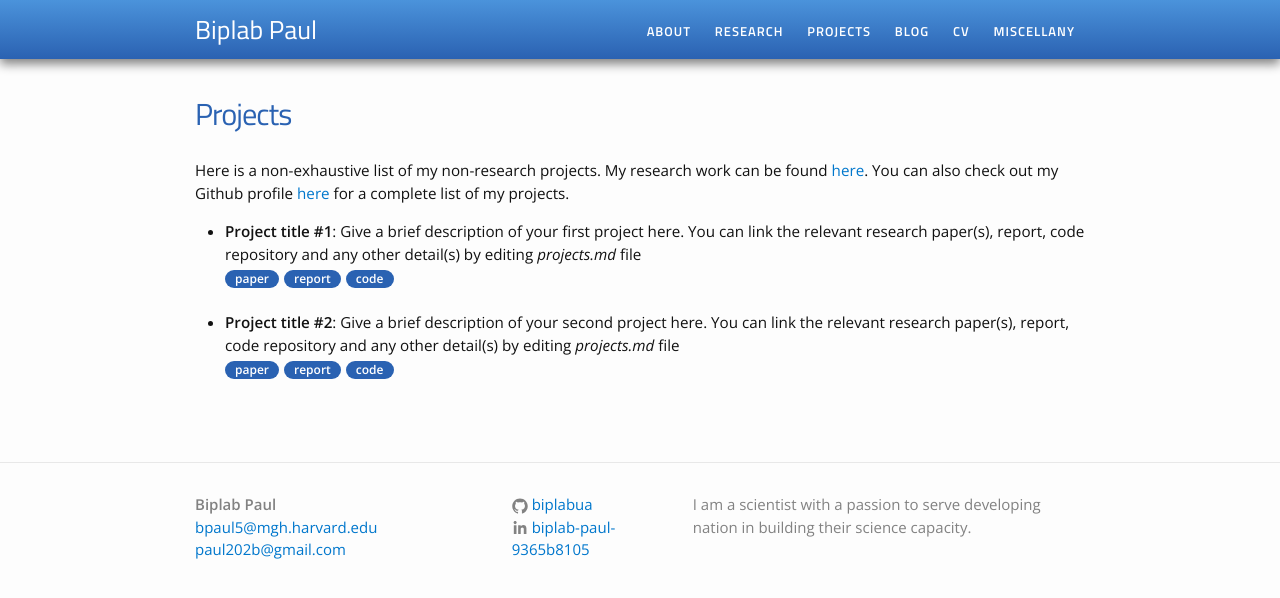
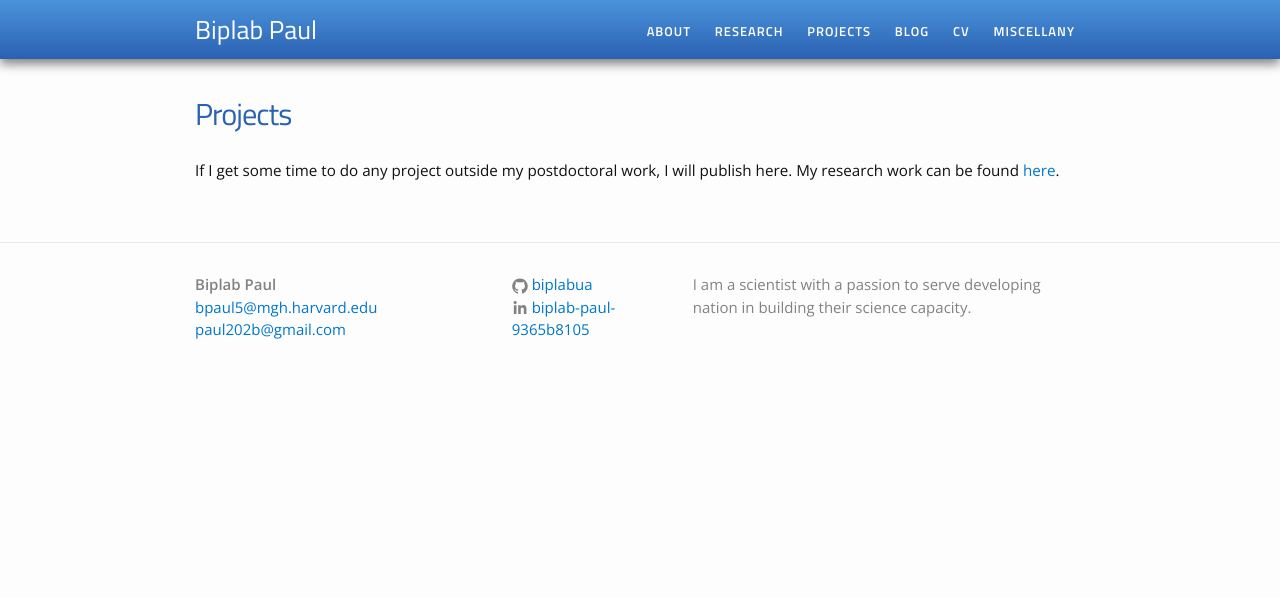
Before and after one commit to biplabua/biplabua.github.io, a Jekyll site: the page built from projects.md, in a window 1280 px wide. Shown: the top 598 px of the page. Built offline with Jekyll 4.4.1, drawn with Linux system fonts in a browser that asks for light colours.

Commit message:
Update projects.md

```diff
--- a/projects.md
+++ b/projects.md
@@ -4,16 +4,4 @@ permalink: /projects/
 title: Projects
 ---
 
-Here is a non-exhaustive list of my non-research projects. My research work can be found <a href="/research">here</a>. You can also check out my Github profile <a href="">here</a> for a complete list of my projects.
-
-<ul>
-	<li>
-		<b>Project title #1</b>: Give a brief description of your first project here. You can link the relevant research paper(s), report, code repository and any other detail(s) by editing <i>projects.md</i> file<br>
-		<a href=""><div class="color-button">paper</div></a><a href="project_1.pdf"><div class="color-button">report</div></a><a href=""><div class="color-button">code</div></a>
-	</li><br>
-	<li>
-		<b>Project title #2</b>: Give a brief description of your second project here. You can link the relevant research paper(s), report, code repository and any other detail(s) by editing <i>projects.md</i> file<br>
-		<a href=""><div class="color-button">paper</div></a><a href="project_1.pdf"><div class="color-button">report</div></a><a href=""><div class="color-button">code</div></a>
-	</li><br>
-
-</ul>
+If I get some time to do any project outside my postdoctoral work, I will publish here. My research work can be found <a href="/research">here</a>.
```
